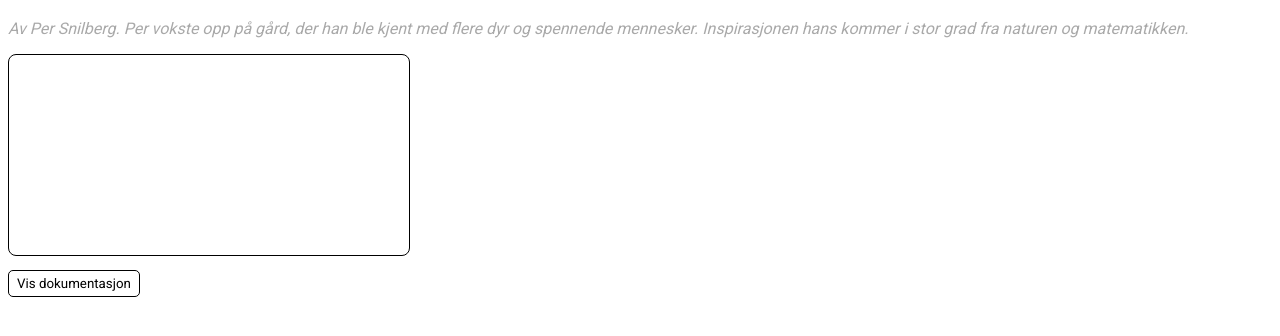
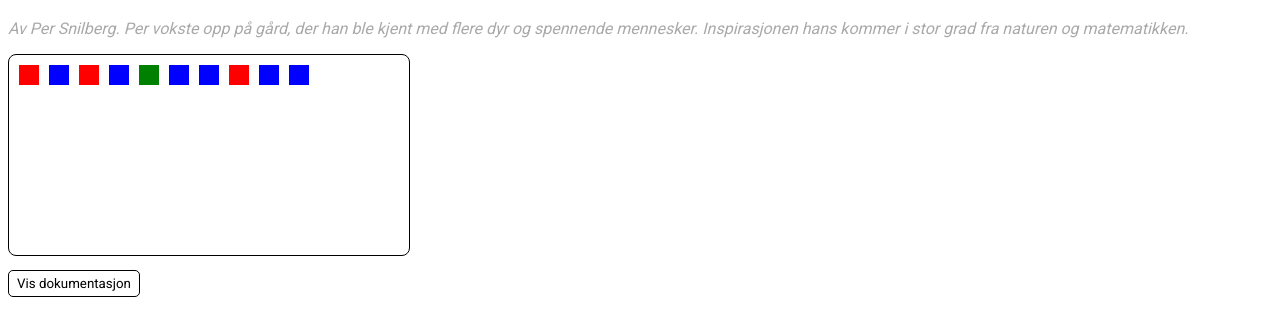
Before and after one commit to mariussd/webutvikling1, a plain HTML site: page index.html in a window 1280 px wide. Shown: the part 62-398 px from the top of the page. Drawn offline with nearby package versions, Linux system fonts and the light colour scheme.

Commit message:
add more functionality to square class

```diff
--- a/index.html
+++ b/index.html
@@ -26,6 +26,7 @@
     <div>
         <button id="showDoc" class="btn">Vis dokumentasjon</button>
     </div>
+    <script src="https://ajax.googleapis.com/ajax/libs/jquery/3.3.1/jquery.min.js"></script>
     <script src="main.js"></script>
 </body>
 
--- a/main.js
+++ b/main.js
@@ -1,24 +1,51 @@
 let documentationButton = document.getElementById("showDoc");
 let mainHeader = document.getElementById("mainHeader");
 let canvas = document.getElementById("mainCanvas");
+let canvasCoordinates = canvas.getBoundingClientRect();
 let ctx = canvas.getContext("2d");
+
+const colors = ["blue", "green", "red"];
 
 let canvasElements = [];
 
 documentationButton.addEventListener("click", showDocumentation);
-mainHeader.addEventListener("mouseover", changeColor);
-mainHeader.addEventListener("mouseleave", changeColorBack);
+mainHeader.addEventListener("mouseover", function() {mainHeader.style.color = "blue";});
+mainHeader.addEventListener("mouseleave", function() {mainHeader.style.color = "black";});
+canvas.addEventListener("click", function(event) {
+    checkClickHit(event);
+})
 
 function drawArt() {
-    ctx.fillStyle = "red";
-    ctx.fillRect(0, 0, 150, 75);
+    canvasElements.forEach(function(element) {
+        ctx.fillStyle = element.color;
+        ctx.fillRect(element.x, element.y, element.width, element.height);
+        element.isClicked();
+    })
 }
 
-function Square(x, y, width, height) {
+function checkClickHit(event) {
+    canvasElements.forEach(function(element) {
+        if (element.isClicked()) {
+            element.changeColor();
+        }
+    })
+}
+
+function Square(x, y, width, height, color) {
+    this.color = color;
     this.height = height;
     this.width = width;
     this.x = x;
     this.y = y;
+
+    this.changeColor = function() {
+        this.color = colors[parseInt(Math.random() * colors.length)];
+        drawArt();
+    }
+
+    this.isClicked = function() {
+
+    }
 }
 
 function addElement(element) {
@@ -29,14 +56,27 @@ function showDocumentation() {
     console.log("Jadda");
 }
 
-function changeColor() {
-    mainHeader.style.color = "blue";
+function main() {
+    let squareCount = 10;
+
+    let spaceBetween = 10;
+    let startingX = 10;
+    let startingY = 10;
+    let standardWidth = 20;
+
+    for (i = 0; i < squareCount; i++) {
+        addElement(new Square(startingX + (standardWidth * i) + (spaceBetween * i), startingY, standardWidth, standardWidth, colors[parseInt(Math.random() * colors.length)]))
+    }
+
+    // s1 = new Square(10, 10, 20, 20, "red");
+    // s3 = new Square(40, 10, 20, 20, "green");
+    // s2 = new Square(70, 10, 20, 20, "blue");
+    // addElement(s1);
+    // addElement(s2);
+    // addElement(s3);
+
+    console.log(canvasElements);
+    drawArt();
 }
 
-function changeColorBack() {
-    mainHeader.style.color = "black";
-}
-
-function main() {
-    drawArt();
-}
+main();
```
Also changed, not shown: 1 other file.
